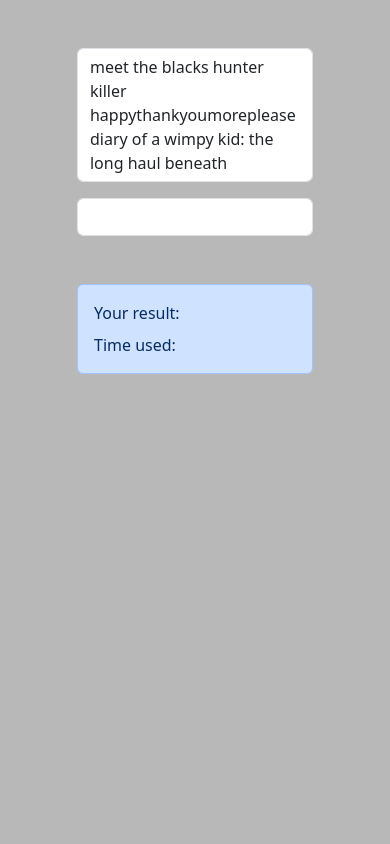
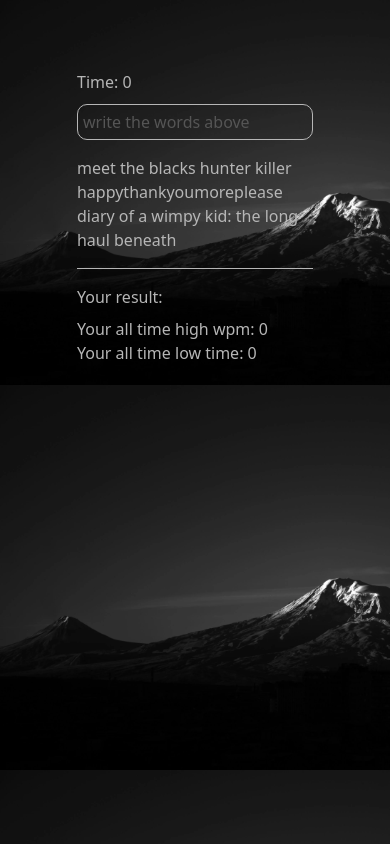
Before and after one commit to SaadInHack/check-wpm, a plain HTML site: page index.html in a window 390 px wide. Drawn offline with nearby package versions, Linux system fonts and the light colour scheme.

Commit message:
new version

```diff
--- a/css/style.css
+++ b/css/style.css
@@ -1,3 +1,98 @@
-p{
-    user-select: none !important;
+body {
+  background-image: url("../images/2109.webp") !important;
+  background-size: cover;
 }
+
+p {
+  user-select: none !important;
+}
+
+.text {
+  font-size: 1.5em;
+  color: #b6b6b6;
+}
+form {
+  margin-top: 120px;
+}
+
+form > input {
+  width: 100%;
+  font-size: 1.5em;
+  border: 1px solid #b6b6b6;
+  padding: 7px 5px 7px 5px;
+  border-radius: 10px;
+  background-color: transparent;
+  outline: none;
+  color: white;
+}
+
+form > input::placeholder {
+  color: #555555;
+  font-size: 1em;
+}
+
+.result {
+  color: #b6b6b6;
+  font-size: 1.5em;
+}
+.time {
+  display: inline-block;
+  color: #b6b6b6;
+  font-size: 1.5em;
+  margin-bottom: 10px;
+}
+
+.buttonTry {
+  color: #e2e2e2;
+  font-size: 1.5em;
+  transition: all 0.3s cubic-bezier(0.77, 0, 0.175, 1);
+  padding: 5px;
+}
+.buttonTry:hover {
+  transform: scale(1.1);
+  transition: all 0.3s cubic-bezier(0.77, 0, 0.175, 1);
+  border: 1px solid #b6b6b6;
+}
+
+.wrapper-records {
+  height: 70px;
+}
+.allTime {
+  color: #b6b6b6;
+  font-size: 1.3em;
+}
+
+.line {
+  height: 1px;
+  width: 100%;
+  background-color: #b6b6b6;
+}
+
+@media screen and (max-width: 570px) {
+  .text {
+    font-size: 1em;
+  }
+  form {
+    margin-top: 70px;
+  }
+  form > input {
+    font-size: 1em;
+    padding: 5px 5px 5px 5px;
+  }
+  .result {
+    font-size: 1em;
+  }
+  .time {
+    font-size: 1em;
+  }
+  .buttonTry {
+    font-size: 1em;
+  }
+  .allTime {
+    font-size: 1em;
+  }
+  .wrapper-records {
+    height: 100%;
+    margin-bottom: 20px;
+  }
+}
--- a/index.html
+++ b/index.html
@@ -11,19 +11,26 @@
     <link rel="stylesheet" href="./css/style.css">
 </head>
 
-<body style="background-color: rgb(184, 184, 184);">
+<body>
     <div class="container">
         <div class="row">
             <div class="col-8 offset-2">
-                <form class="js-form mt-5">
-                    <p class="form-control js-readonly-input">salom dunyo nima gapla bovettimi charchamayapslarmi</p>
-                    <input class="js-write-input form-control" type="text">
+                <form class="js-form">
+                    <span class="time">Time: 0</span>
+                    <input class="js-write-input mb-3" type="text" placeholder="write the words above">
+                    <p class="text js-readonly-input"></p>
                 </form>
-                <div class="alert  d-flex flex-column alert-primary mt-5">
-                    <span class="result mb-2">Your result: </span>
-                    <span class="time">Time used: </span>
+                <div class="line"></div>
+                <div class="d-flex justify-content-between align-items-start mt-3 flex-wrap">
+                    <div class="wrapper-result d-flex flex-column">
+                        <span class="result mb-2">Your result:</span>
+                    </div>
+                    <div class="wrapper-records justify-content-between d-flex flex-column">
+                        <span class="allTime js-allTimeHigh-wpm"></span>
+                        <span class="allTime js-allTimeLess-time"></span>
+                    </div>
                 </div>
-                <button class="btn js-try-btn btn-success d-none m-auto">
+                <button class="btn js-try-btn buttonTry d-none m-auto">
                     Try Again
                 </button>
             </div>
--- a/js/app.js
+++ b/js/app.js
@@ -4,22 +4,47 @@
 const elResult = document.querySelector(".result")
 const elTime = document.querySelector(".time");
 const elTryBtn = document.querySelector(".js-try-btn");
+const elHigh = document.querySelector(".js-allTimeHigh-wpm")
+const elLess = document.querySelector(".js-allTimeLess-time")
+
 
 // variables
 let time = 0
 let keypress = 0;
 let str = "";
+let inter = null;
+let front = true;
+let minute = 0;
+let secund = 0;
+let wpm = 0;
 // functions
 
 function randomWords() {
     for (let i = 0; i < 5; i++) {
         let randomNumber = Math.floor(Math.random() * 1900)
-        str += `${kinolar[randomNumber].title.toLowerCase()} `
+        if (kinolar[randomNumber] !== undefined) {
+            str += `${kinolar[randomNumber].title.toLowerCase()} `
+        } else {
+            i--;
+            continue;
+        }
     }
     keypress = str.length;
     elRead.textContent = str;
 }
 randomWords();
+
+function recorsFunction() {
+    if (localStorage.getItem("records")) {
+        let newArr = JSON.parse(localStorage.getItem("records"));
+        elHigh.textContent = `Your all time high wpm: ${newArr[0]}`
+        elLess.textContent = `Your all time low time: 0${newArr[3]}:${newArr[2]}`
+    } else {
+        elHigh.textContent = "Your all time high wpm: 0"
+        elLess.textContent = "Your all time low time: 0"
+    }
+}
+recorsFunction()
 
 function checkTime(vaqt) {
     let sum = 0;
@@ -36,6 +61,7 @@
         }
     }
 }
+
 function keypresscount() {
     let sum = 0;
     for (let i = 0; i < elInput.value.length; i++) {
@@ -45,11 +71,24 @@
     }
     return elInput.value.length - sum;
 }
-let inter = null;
-let front = true;
-let minute = 0;
-let secund = 0;
+
+function checkWords() {
+    for (let i = 0; i < elInput.value.length; i++) {
+        if (str[i] !== elInput.value[i]) {
+            elRead.style.color = "red";
+            break;
+        } else {
+            elRead.style.color = "#b6b6b6";
+        }
+    }
+}
+
+
+// input addEventListener
 elInput.addEventListener("keyup", (evt) => {
+    checkWords()
+    elTryBtn.classList.remove("d-none")
+    elTryBtn.classList.add("d-block")
     if (front) {
         front = false;
         inter = setInterval(() => {
@@ -65,9 +104,17 @@
     if (elInput.value.length === keypress - 1) {
         clearInterval(inter);
         elInput.disabled = true;
-        elResult.textContent = `Your result: ${Math.floor((keypresscount() / 5) / checkTime(secund))} wpm`;
-        elTryBtn.classList.remove("d-none")
-        elTryBtn.classList.add("d-block")
+        wpm = Math.floor((keypresscount() / 5) / checkTime(secund))
+        elResult.textContent = `Your result: ${wpm} wpm`;
+        if (localStorage.getItem("records")) {
+            let newArr = JSON.parse(localStorage.getItem("records"));
+            if (newArr[0] > wpm && newArr[1] < secund) {
+                localStorage.setItem("records", JSON.stringify([wpm, secund, time, minute]));
+                recorsFunction()
+            }
+        } else {
+            localStorage.setItem("records", JSON.stringify([wpm, secund, time, minute]));
+        }
     }
 })
 
```
Also changed, not shown: images/2109.webp (added).
